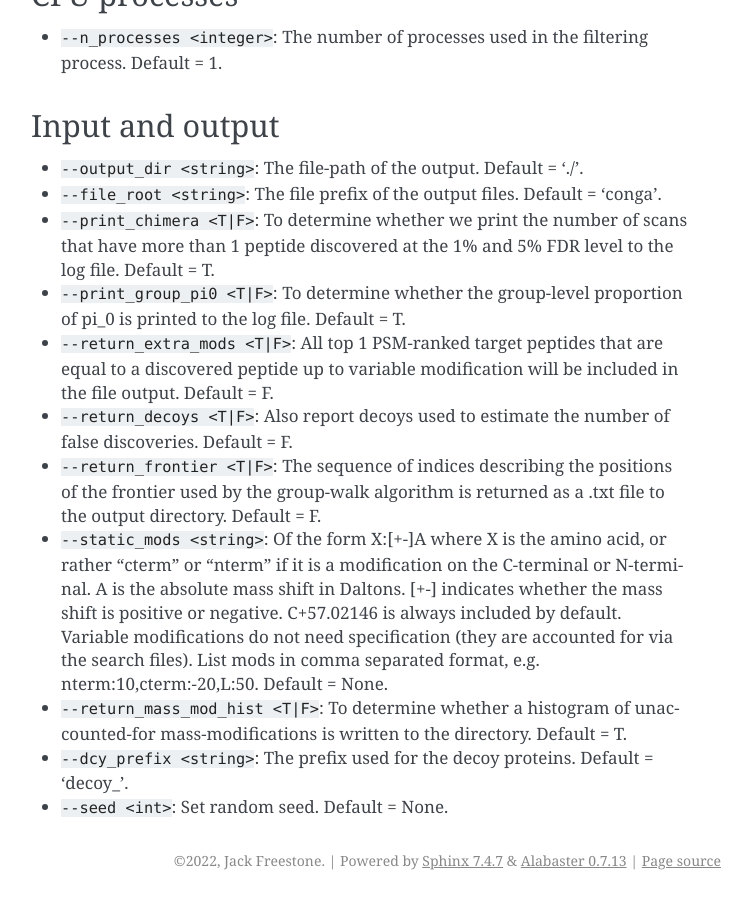
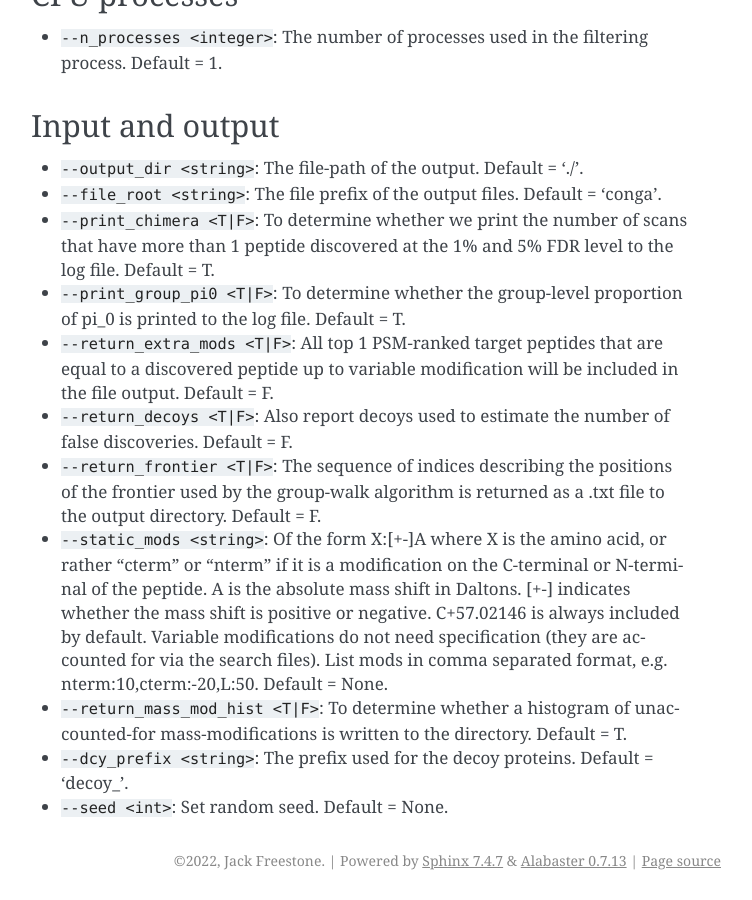
Before and after one commit to freejstone/CONGA, a Sphinx documentation site: the page built from docs/pages/parameters.rst, in a window 1280 px wide and 900 px high, scrolled down 1347 px. Shown: the whole window, without its empty margins (389-1141 px from the left). Built offline with Sphinx 7.4.7, drawn with Linux system fonts in a browser that asks for light colours.

Commit message:
Clarified nterm and cterm static-mods in parameter file

```diff
--- a/docs/pages/parameters.rst
+++ b/docs/pages/parameters.rst
@@ -53,7 +53,7 @@ Input and output
 * ``--return_extra_mods <T|F>``: All top 1 PSM-ranked target peptides that are equal to a discovered peptide up to variable modification will be included in the file output. Default = F.
 * ``--return_decoys <T|F>``: Also report decoys used to estimate the number of false discoveries. Default = F.
 * ``--return_frontier <T|F>``: The sequence of indices describing the positions of the frontier used by the group-walk algorithm is returned as a .txt file to the output directory. Default = F.
-* ``--static_mods <string>``: Of the form X:[+-]A where X is the amino acid, or rather "cterm" or "nterm" if it is a modification on the C-terminal or N-terminal. A is the absolute mass shift in Daltons. [+-] indicates whether the mass shift is positive or negative. C+57.02146 is always included by default. Variable modifications do not need specification (they are accounted for via the search files). List mods in comma separated format, e.g. nterm:10,cterm:-20,L:50. Default = None.
+* ``--static_mods <string>``: Of the form X:[+-]A where X is the amino acid, or rather "cterm" or "nterm" if it is a modification on the C-terminal or N-terminal of the peptide. A is the absolute mass shift in Daltons. [+-] indicates whether the mass shift is positive or negative. C+57.02146 is always included by default. Variable modifications do not need specification (they are accounted for via the search files). List mods in comma separated format, e.g. nterm:10,cterm:-20,L:50. Default = None.
 * ``--return_mass_mod_hist <T|F>``: To determine whether a histogram of unaccounted-for mass-modifications is written to the directory. Default = T.
 * ``--dcy_prefix <string>``: The prefix used for the decoy proteins. Default = 'decoy\_'.
 * ``--seed <int>``: Set random seed. Default = None.
```
